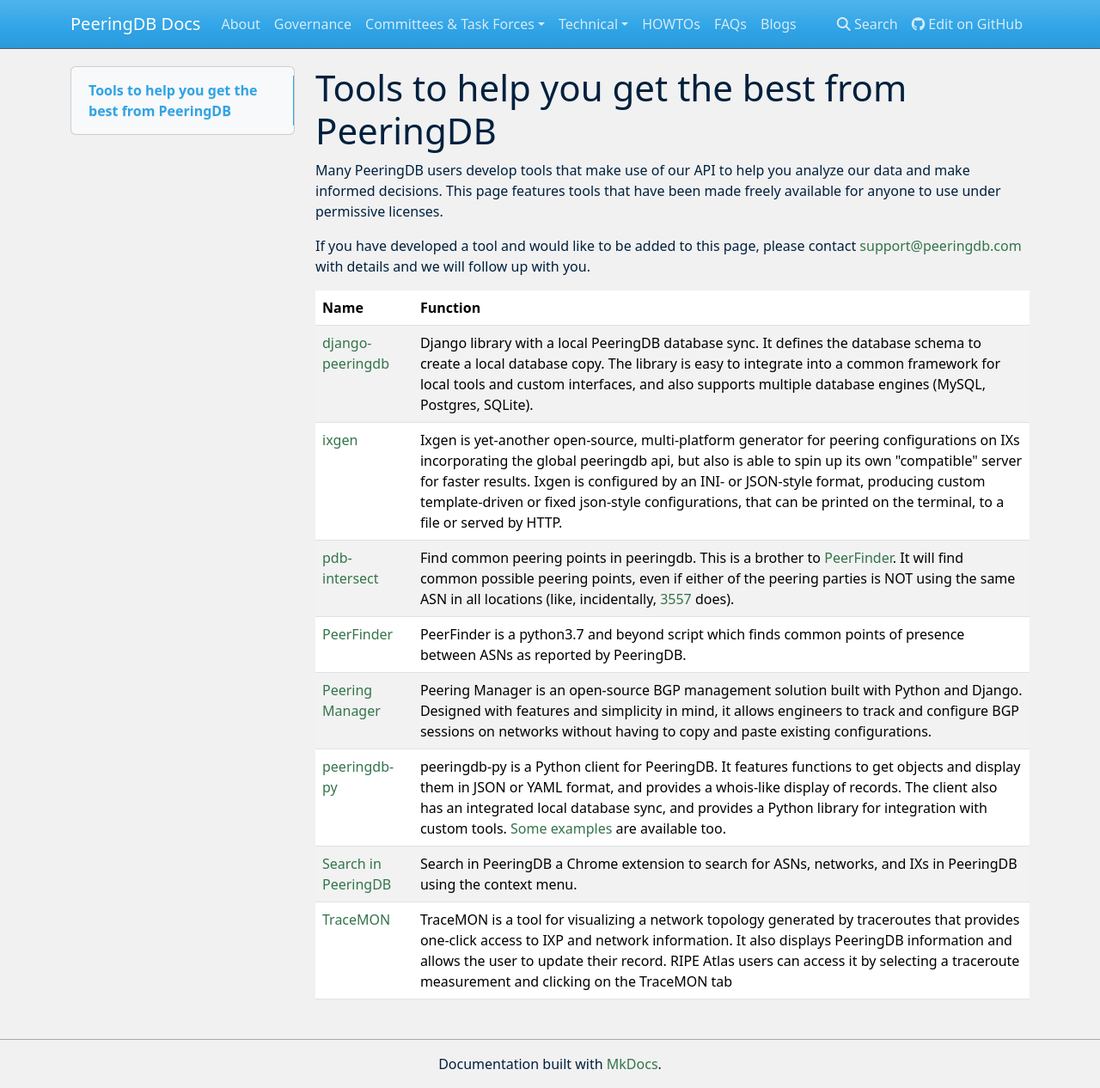
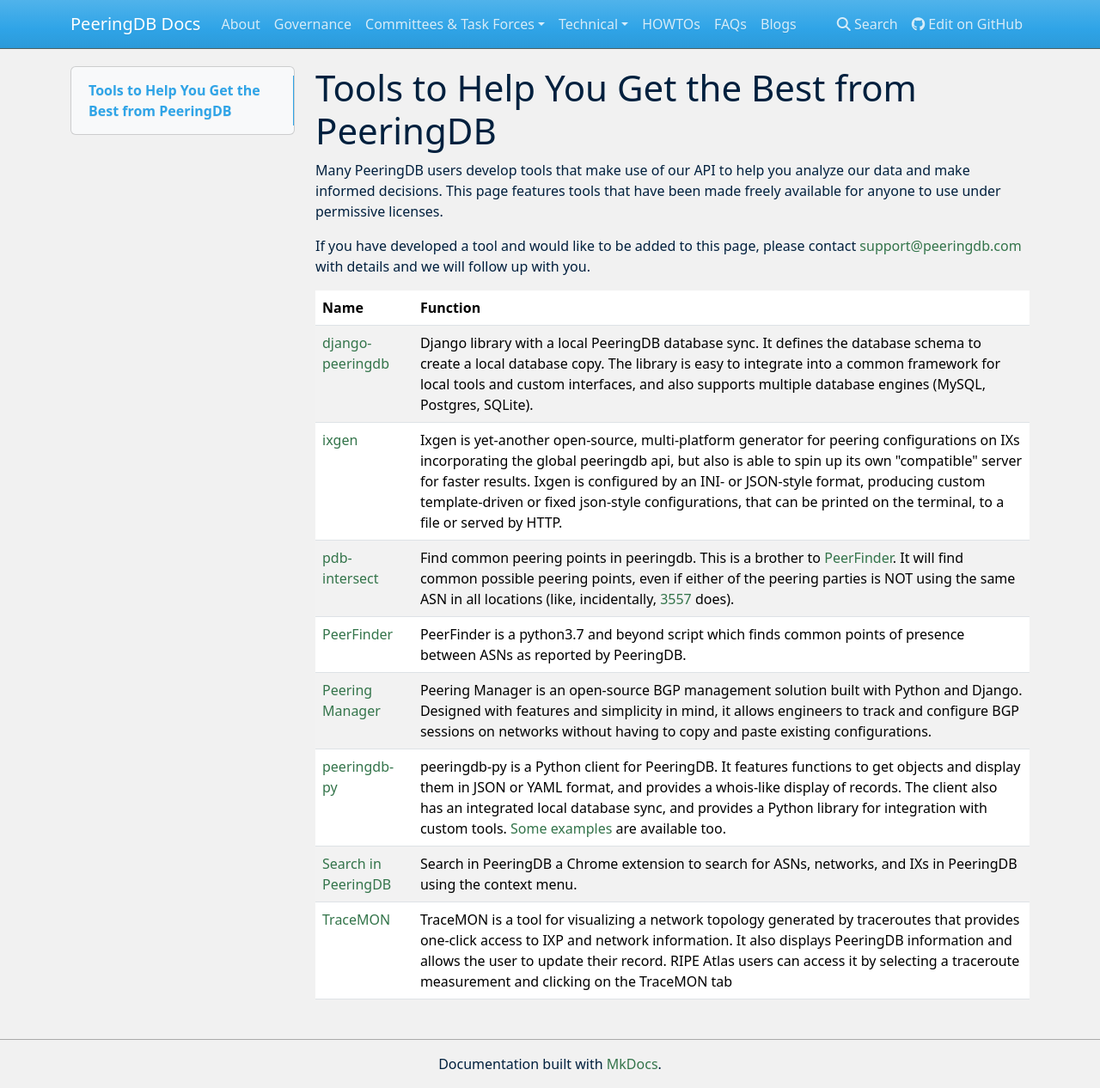
Before and after one commit to peeringdb/docs, an MkDocs documentation site: the page built from docs/tools.md, in a window 1280 px wide and 1266 px high. Shown: the whole window at 86% size. Built offline with MkDocs 1.6.1, drawn with Linux system fonts in a browser that asks for light colours; nearby versions of some CDN libraries.

```diff
--- a/docs/tools.md
+++ b/docs/tools.md
@@ -1,4 +1,4 @@
-# Tools to help you get the best from PeeringDB
+# Tools to Help You Get the Best from PeeringDB
 
 Many PeeringDB users develop tools that make use of our API to help you analyze our data and make informed decisions. This page features tools that have been made freely available for anyone to use under permissive licenses.
 
```
Also changed, not shown: docs/howto/get-started-facility.md (+1 -2 lines), docs/howtos.md (+1 -0 lines).
